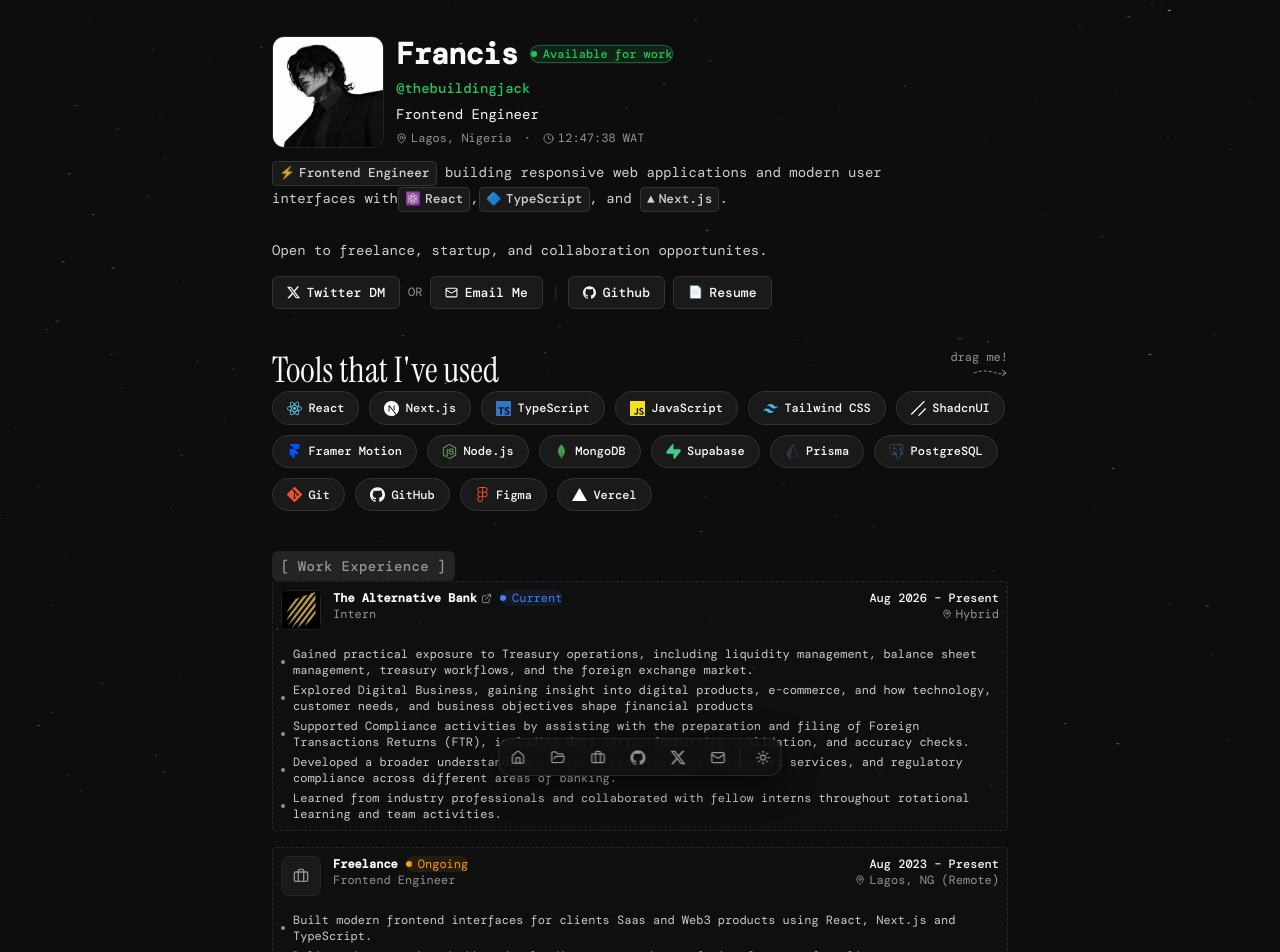
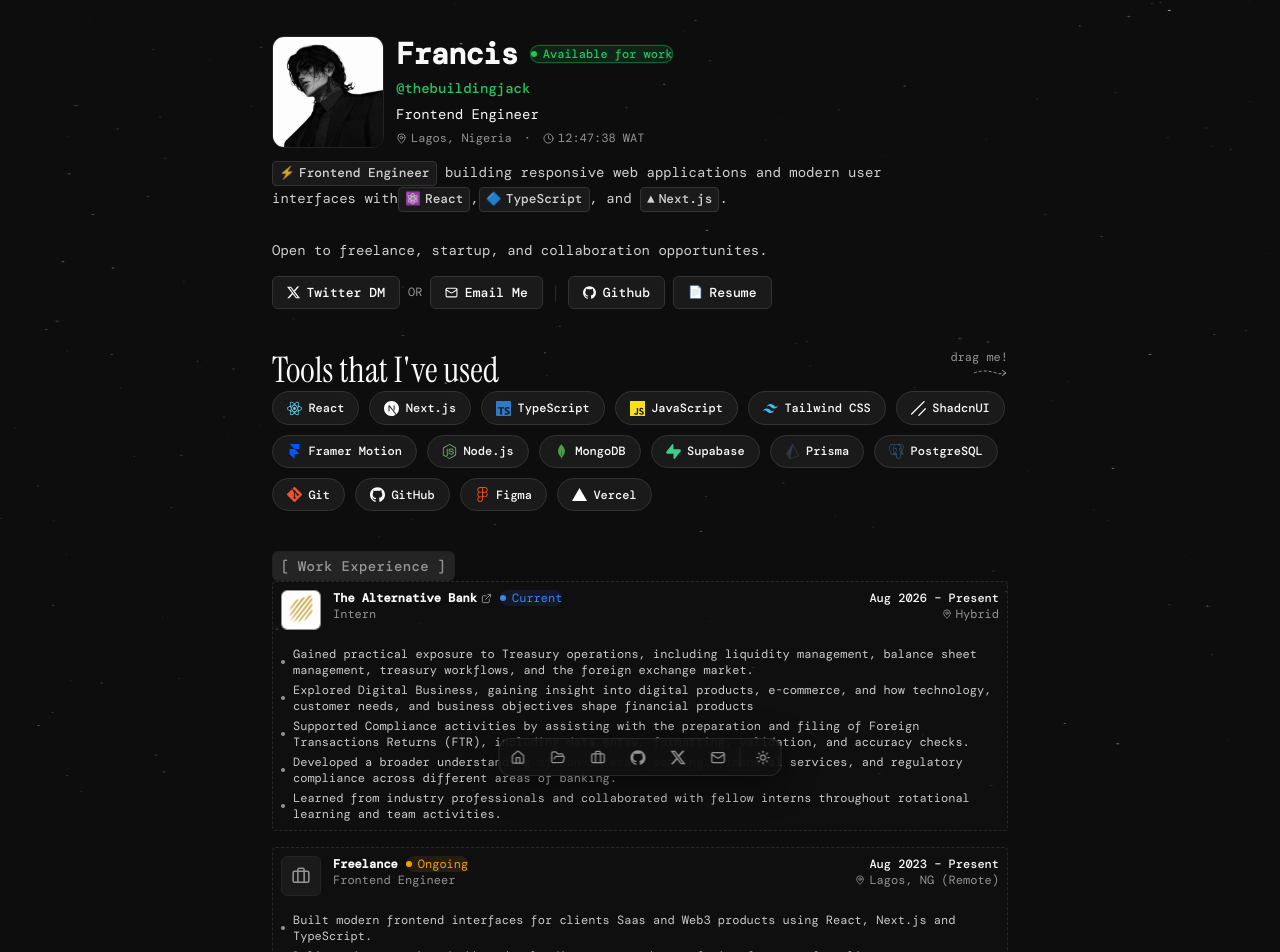
Before and after one commit to thebuildingjack/portfolio-new, a Next.js app: page / in a window 1280 px wide. Shown: the top 952 px of the page. Built offline with nearby package versions, Linux system fonts and the light colour scheme; a web font is replaced by a local one.

Commit message:
image theme change,

```diff
--- a/components/WorkExperience.tsx
+++ b/components/WorkExperience.tsx
@@ -11,7 +11,7 @@ interface Experience {
   period: string
   location: string
   status: 'Completed' | 'Current' | 'Ongoing'
-  logo?: string
+  logo?: string | {light: string, dark: string}
   bullets: string[]
 }
 
@@ -24,7 +24,7 @@ const experiences: Experience[] = [
     period: 'Aug 2026 – Present',
     location: 'Hybrid',
     status: 'Current',
-    logo: '/altbank.png',
+    logo: { light: '/altbank_light.png', dark: '/altbank_dark.jpg' },
     bullets: [
       'Gained practical exposure to Treasury operations, including liquidity management, balance sheet management, treasury workflows, and the foreign exchange market.',
       'Explored Digital Business, gaining insight into digital products, e-commerce, and how technology, customer needs, and business objectives shape financial products',
@@ -61,6 +61,7 @@ const experiences: Experience[] = [
   },
 ]
 
+
 const statusColors: Record<string, { bg: string; dot: string; text: string }> = {
   Completed: { bg: 'hsl(142 71% 45% / 0.1)', dot: 'hsl(142 71% 45%)', text: 'hsl(142 71% 45%)' },
   Current: { bg: 'hsl(217 91% 60% / 0.1)', dot: 'hsl(217 91% 60%)', text: 'hsl(217 91% 60%)' },
@@ -83,6 +84,7 @@ export default function WorkExperience() {
 
         <div className="flex flex-col gap-4">
           {experiences.map((exp, i) => {
+            const imgTheme = exp.logo;
             const sc = statusColors[exp.status]
             return (
               <motion.div
@@ -100,20 +102,52 @@ export default function WorkExperience() {
                       {/* Company icon */}
                       <div
                         className="w-10 h-10 rounded-lg flex items-center justify-center shrink-0 mt-0.5"
-                        style={{
+                        /* style={{
                           background: 'hsl(var(--tag-bg))',
                           border: '1px solid hsl(var(--border))',
-                        }}
+                        }} */
                       >
                         {exp.logo ? (
-                          <Image
-                          src={exp.logo}
-                          alt={`${exp.company} Logo`}
-                          width={100}
-                          height={100}
-                          className="w-full h-full object-cover rounded-sm"
-                        />) : (
-                          <Briefcase size={16} style={{ color: 'hsl(var(--muted))' }} />
+                          typeof exp.logo === "string" ? (
+                            <Image
+                              src={exp.logo}
+                              alt={`${exp.company} Logo`}
+                              width={100}
+                              height={100}
+                              className="w-full h-full object-cover rounded-md border-[hsl(var(--muted))] border"
+                            />
+                          ) : (
+                            <>
+                              <Image
+                                src={exp.logo.light}
+                                alt={`${exp.company} Logo`}
+                                width={100}
+                                height={100}
+                                className="block dark:hidden w-full h-full object-cover rounded-md border-[hsl(var(--muted))] border"
+                              />
+
+                              <Image
+                                src={exp.logo.dark}
+                                alt={`${exp.company} Logo`}
+                                width={100}
+                                height={100}
+                                className="hidden dark:block w-full h-full object-cover rounded-md border-[hsl(var(--muted))] border"
+                              />
+                            </>
+                          )
+                        ) : (
+                          <Briefcase
+                            size={16}
+                            style={{
+                              color: "hsl(var(--muted))",
+                              background: "hsl(var(--tag-bg))",
+                              border: "1px solid hsl(var(--border))",
+                              width: "100%",
+                              height: "100%",
+                              padding: "0.6rem",
+                              borderRadius: "0.375rem",
+                            }}
+                          />
                         )}
                       </div>
 
```
Also changed, not shown: public/altbank_dark.png (renamed from public/altbank.png), public/altbank_light.png (added).
